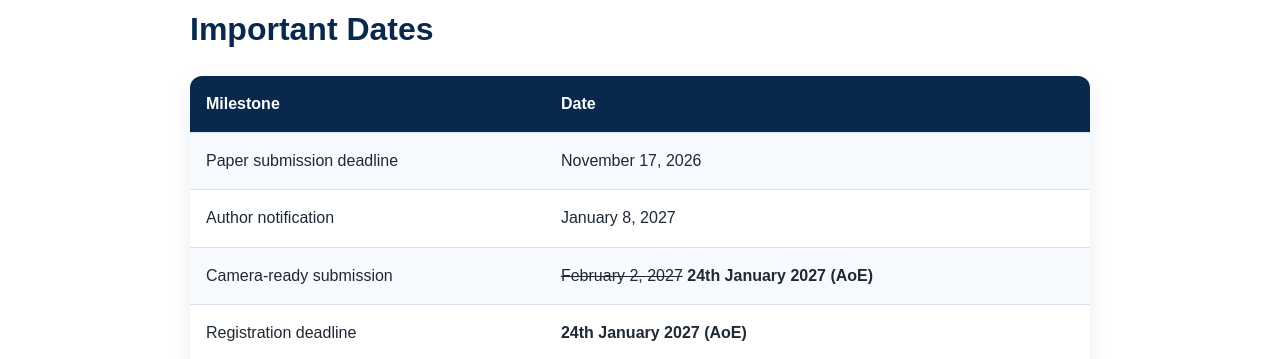
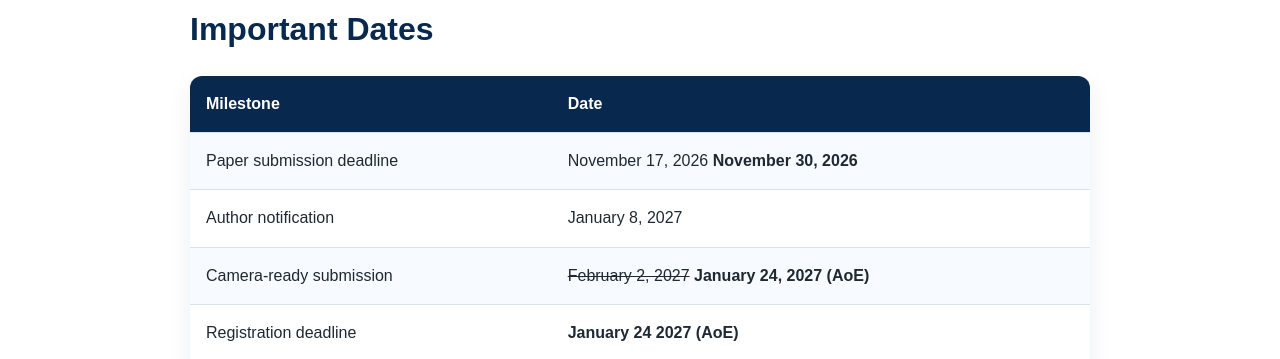
Before and after one commit to dp457/sremuav2027, a plain HTML site: page index.html in a window 1280 px wide. Shown: the part 2630-2989 px from the top of the page. Drawn offline with Linux system fonts and the light colour scheme.

Commit message:
Revise paper submission and registration deadlines
Updated important dates for paper submission and registration.

```diff
--- a/index.html
+++ b/index.html
@@ -135,18 +135,24 @@
       <h2>Important Dates</h2>
       <table class="dates-table">
         <tr><th>Milestone</th><th>Date</th></tr>
-        <tr><td>Paper submission deadline</td><td>November 17, 2026</td></tr>
+        <tr>
+          <td>Paper submission deadline</td>
+          <td>
+            </del>November 17, 2026</del>
+            <strong>November 30, 2026</strong>
+          </td>
+        </tr>
         <tr><td>Author notification</td><td>January 8, 2027</td></tr>
         <tr>
           <td>Camera-ready submission</td>
           <td>
             <del>February 2, 2027</del>
-            <strong>24th January 2027 (AoE)</strong>
+            <strong>January 24, 2027 (AoE)</strong>
           </td>
         </tr>
         <tr>
           <td>Registration deadline</td>
-          <td><strong>24th January 2027 (AoE)</strong></td>
+          <td><strong>January 24 2027 (AoE)</strong></td>
         </tr>
         <tr><td>Workshop date</td><td>March 2027</td></tr>
       </table>
```
